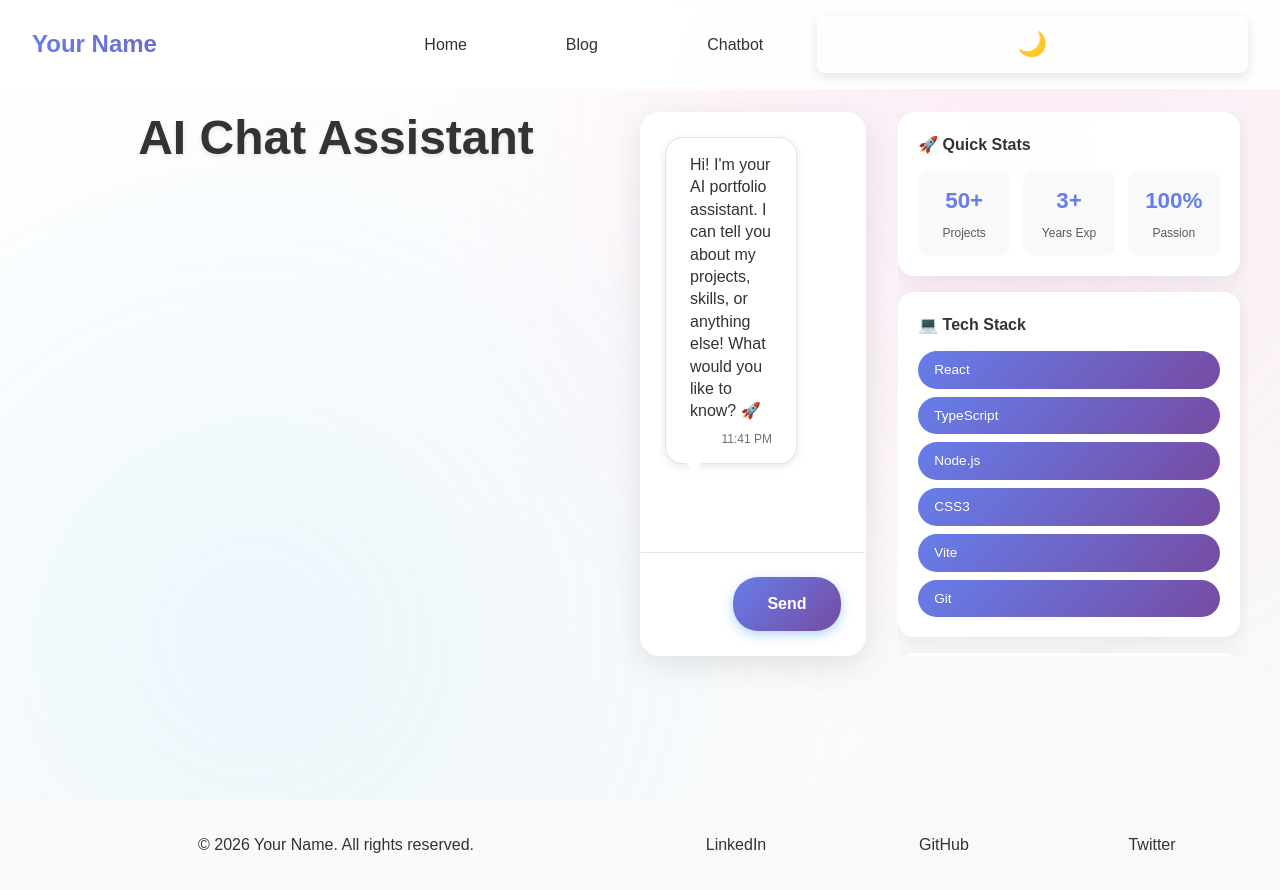
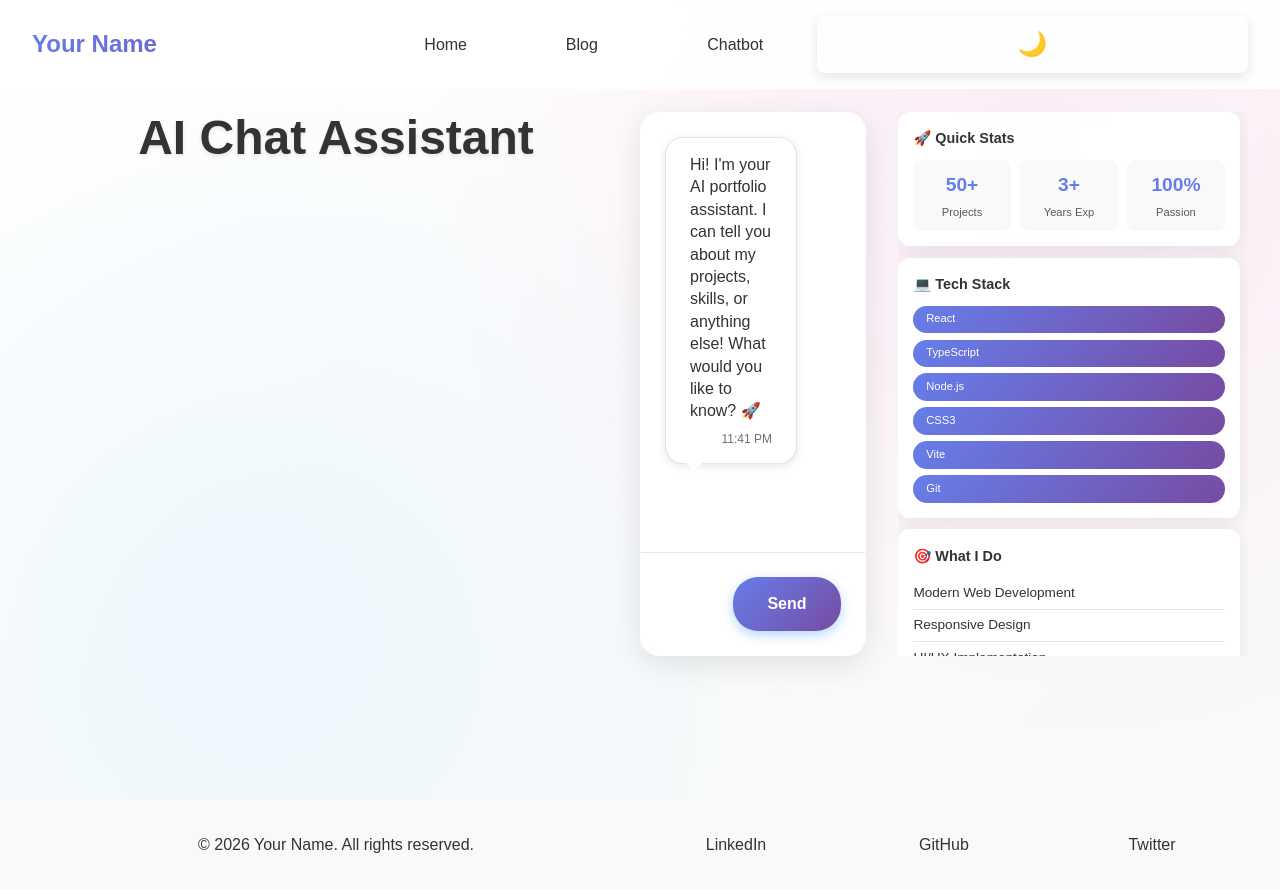
Before and after one commit to Clauxy14/My-Portifolio, a React (Vite) app: page /chatbot in a window 1280 px wide. Built offline with nearby package versions, Linux system fonts and the light colour scheme.

Commit message:
overflow removed

```diff
--- a/src/pages/Chatbot.css
+++ b/src/pages/Chatbot.css
@@ -277,8 +277,7 @@
 /* Sidebar Styles */
 .sidebar-section {
   height: 100%;
-  overflow-y: auto;
-  overflow-x: hidden;
+  overflow: hidden;
   padding-right: 0.5rem;
 }
 
@@ -303,29 +302,21 @@
 .sidebar-content {
   display: flex;
   flex-direction: column;
-  gap: 1rem;
+  gap: 0.7rem;
 }
 
 .sidebar-card {
   background: rgba(255, 255, 255, 0.95);
   backdrop-filter: blur(10px);
-  border-radius: 16px;
-  padding: 1.2rem;
+  border-radius: 12px;
+  padding: 0.9rem;
   box-shadow: 0 4px 20px rgba(0, 0, 0, 0.08);
   border: 1px solid rgba(255, 255, 255, 0.3);
-  transition:
-    transform 0.3s ease,
-    box-shadow 0.3s ease;
-}
-
-.sidebar-card:hover {
-  transform: translateY(-2px);
-  box-shadow: 0 8px 30px rgba(0, 0, 0, 0.12);
 }
 
 .sidebar-card h3 {
-  font-size: 1rem;
-  margin-bottom: 0.8rem;
+  font-size: 0.9rem;
+  margin-bottom: 0.6rem;
   color: var(--text);
   display: flex;
   align-items: center;
@@ -336,31 +327,30 @@
 .stats-grid {
   display: grid;
   grid-template-columns: repeat(3, 1fr);
-  gap: 0.8rem;
-  margin-top: 0.8rem;
+  gap: 0.6rem;
 }
 
 .stat-item {
   text-align: center;
-  padding: 0.8rem 0.6rem;
+  padding: 0.6rem 0.4rem;
   background: var(--bg-alt);
-  border-radius: 10px;
-  min-height: 70px;
+  border-radius: 8px;
+  min-height: 60px;
   display: flex;
   flex-direction: column;
   justify-content: center;
-  gap: 0.3rem;
+  gap: 0.2rem;
 }
 
 .stat-number {
   display: block;
-  font-size: 1.4rem;
+  font-size: 1.2rem;
   font-weight: bold;
   color: var(--primary);
 }
 
 .stat-label {
-  font-size: 0.75rem;
+  font-size: 0.7rem;
   color: var(--text);
   opacity: 0.8;
 }
@@ -369,21 +359,16 @@
 .tech-tags {
   display: flex;
   flex-wrap: wrap;
-  gap: 0.5rem;
+  gap: 0.4rem;
 }
 
 .tech-tag {
   background: linear-gradient(135deg, var(--primary), var(--secondary));
   color: white;
-  padding: 0.5rem 1rem;
-  border-radius: 20px;
-  font-size: 0.85rem;
+  padding: 0.3rem 0.8rem;
+  border-radius: 15px;
+  font-size: 0.7rem;
   font-weight: 500;
-  transition: transform 0.2s ease;
-}
-
-.tech-tag:hover {
-  transform: scale(1.05);
 }
 
 /* Services List */
@@ -394,10 +379,10 @@
 }
 
 .services-list li {
-  padding: 0.5rem 0;
+  padding: 0.3rem 0;
   border-bottom: 1px solid rgba(0, 0, 0, 0.1);
   color: var(--text);
-  transition: color 0.3s ease;
+  font-size: 0.85rem;
 }
 
 .services-list li:hover {
@@ -412,13 +397,24 @@
 .contact-links {
   display: flex;
   flex-direction: column;
-  gap: 0.75rem;
+  gap: 0.5rem;
 }
 
 .contact-link {
   display: flex;
   align-items: center;
-  gap: 0.75rem;
+  gap: 0.5rem;
+  padding: 0.5rem;
+  border-radius: 8px;
+  text-decoration: none;
+  color: var(--text);
+  font-size: 0.85rem;
+  transition: background 0.2s ease;
+}
+
+.contact-link:hover {
+  background: rgba(0, 0, 0, 0.05);
+}
   padding: 0.75rem;
   background: var(--bg-alt);
   border-radius: 12px;
@@ -446,22 +442,20 @@
 
 .quick-q-btn {
   background: var(--bg-alt);
-  border: 2px solid var(--primary);
+  border: 1px solid var(--primary);
   color: var(--primary);
-  padding: 0.75rem 1rem;
-  border-radius: 12px;
+  padding: 0.5rem 0.8rem;
+  border-radius: 8px;
   cursor: pointer;
-  font-size: 0.9rem;
+  font-size: 0.8rem;
   font-weight: 500;
-  transition: all 0.3s ease;
+  transition: background 0.2s ease;
   text-align: left;
 }
 
 .quick-q-btn:hover {
   background: var(--primary);
   color: white;
-  transform: translateY(-2px);
-  box-shadow: 0 4px 12px rgba(0, 123, 255, 0.3);
 }
 
 /* Responsive Design */
```
